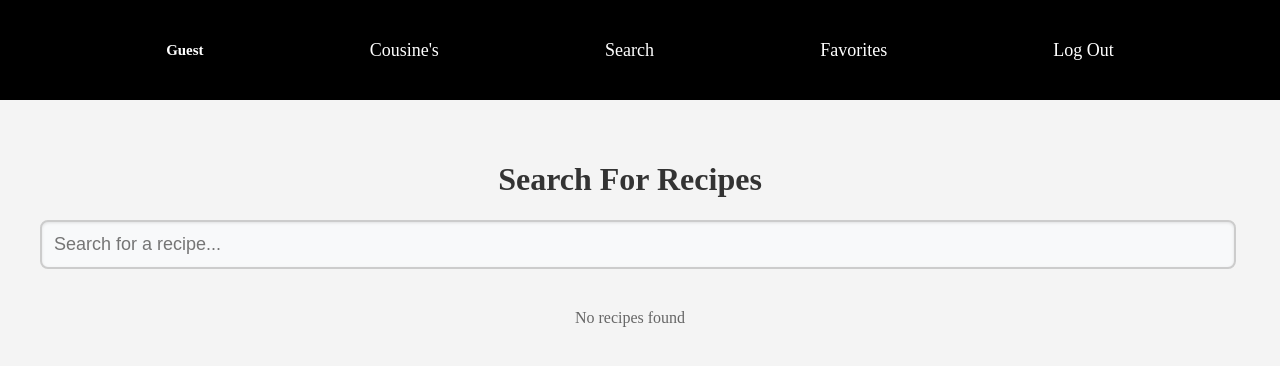
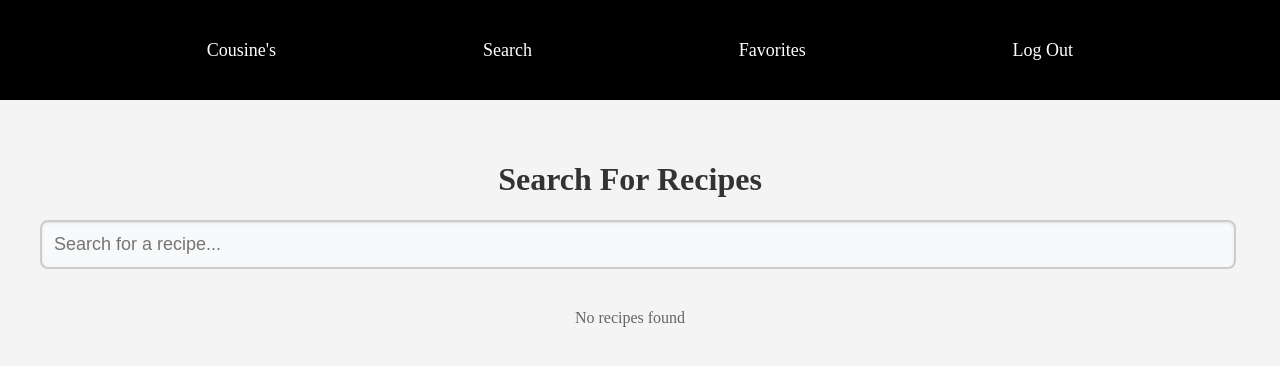
Before and after one commit to kermfiratt/Taste-Terra, a React (Create React App) app in the folder client/: page /search in a window 1280 px wide. Shown: the top 366 px of the page. Built offline with nearby package versions, Linux system fonts and the light colour scheme.

Commit message:
thechangedofd

```diff
--- a/client/src/index.css
+++ b/client/src/index.css
@@ -2863,6 +2863,7 @@ footer{
     .greek_foods_third {
         grid-template-columns: 1fr; /* Changes to a single column */
         padding: 0 5%; /* Optional: Adjust padding for better appearance */
+
     }
 
 }
--- a/client/src/views/Search.js
+++ b/client/src/views/Search.js
@@ -30,9 +30,7 @@ const Search = (props) => {
     <div>
       <header className="header_style">
         <div className="navigator">
-          <div>
-            <h5>{props.user ? props.user.email : "Guest"}</h5>
-          </div>
+
           <div>
             <NavLink to={'/secret-page'} style={({ isActive }) => (
               isActive ? linkStyles.activeLink : linkStyles.defaultLink
```
